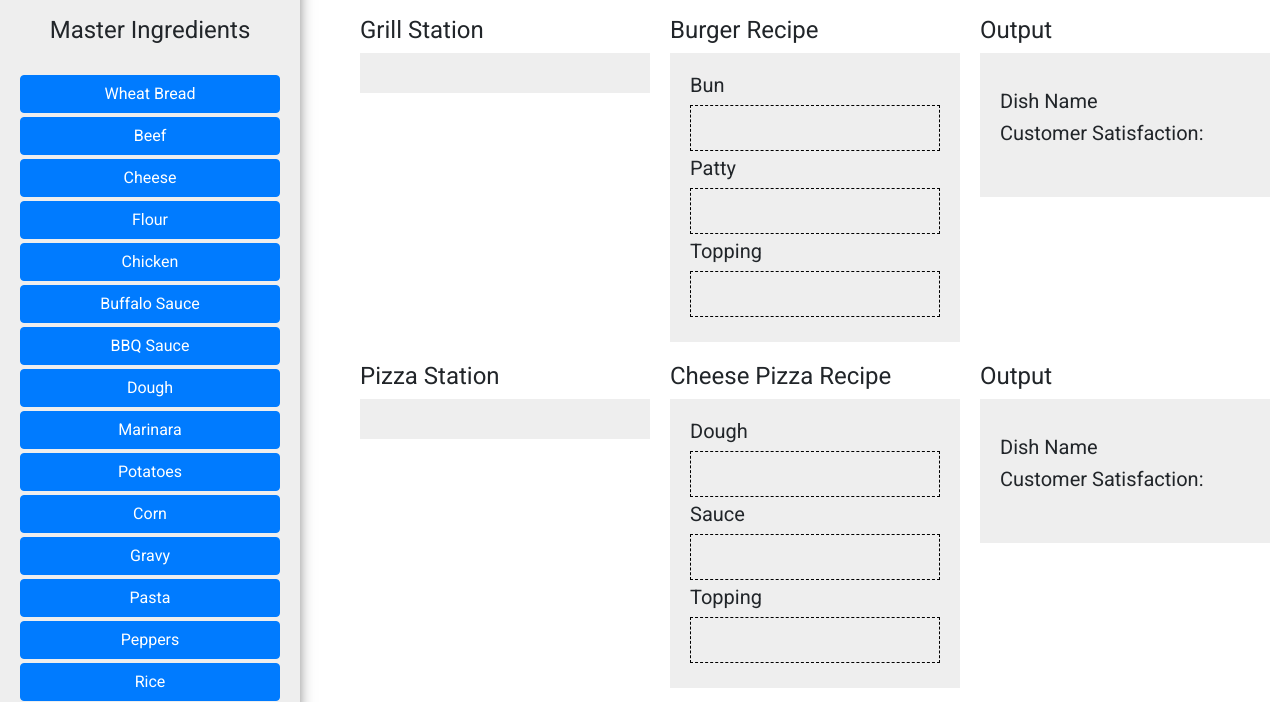
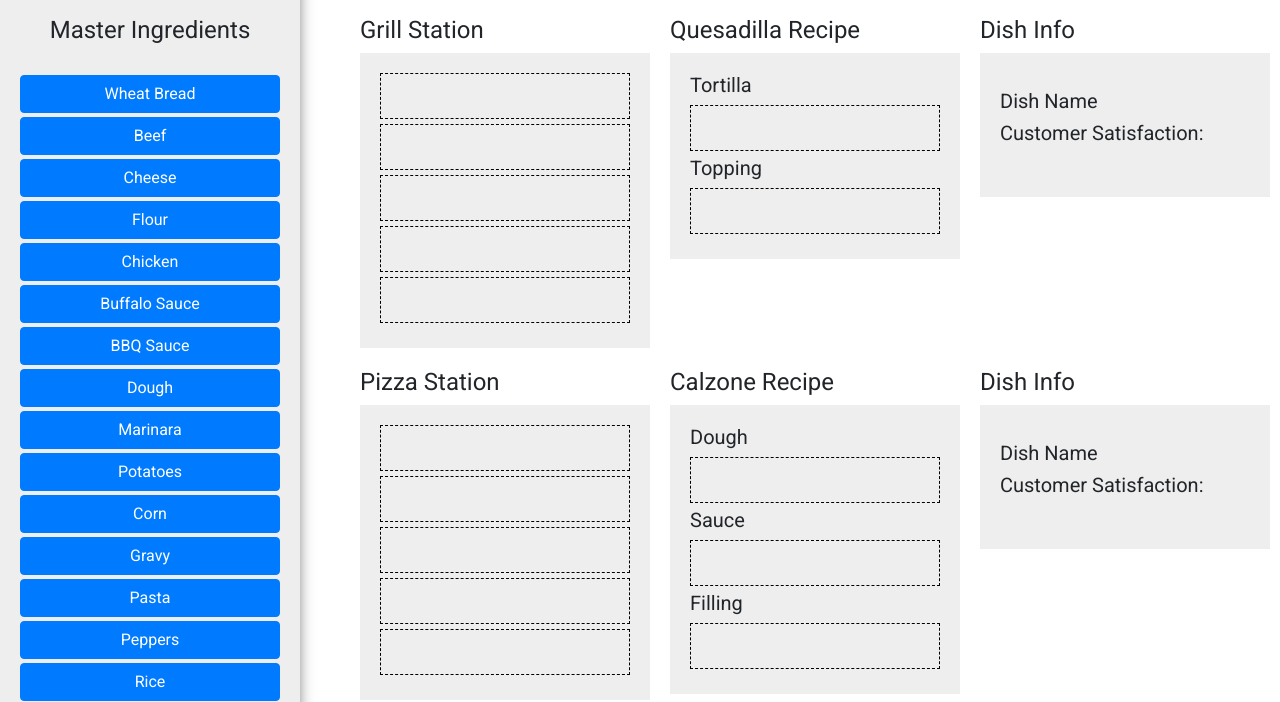
Before and after one commit to RebelScrum2018/SodexoSimulator, a website: page index.html in a window 1280 px wide. Shown: the part 84-786 px from the top of the page. Drawn offline with nearby package versions, Linux system fonts and the light colour scheme.

Commit message:
Added empty sections in ingredients

```diff
--- a/index.html
+++ b/index.html
@@ -25,8 +25,7 @@
     </div>
 
     <div class="content">
-        <div class="stations">
-        </div>
+        <div class="stations"></div>
     </div>
     <script
     src="https://code.jquery.com/jquery-3.3.1.min.js"
@@ -58,8 +57,9 @@
             $.getJSON("js/recipeData.json", function(data) {
                 $.each(data["recipeLists"], function(key, val) {
                     var name = getStationNameFromId(key)
+                    var count = getRecipeIndex(val)
                     $.each(val, function(key, val) {
-                        generateStationWithRecipe(name, val[0]);
+                        generateStationWithRecipe(name, val[count]);
                     });
                 });
             });
@@ -69,14 +69,26 @@
             var stationId = "station" + guid();
             $(".stations").append("<div id='" + stationId + "' class='station'></div>");
             $("#" + stationId).append('<div class="station-content"><h4>' + name + '</h4><div class="ingredients" ondrop="drop(event)" ondragover="allowDrop(event)"></div></div>');
+            for (var i = 0; i < 5; i++) {
+                $("#" + stationId).find(".ingredients").append('<div class="recipe-ingredient" ondrop="drop(event)" ondragover="allowDrop(event)"></div>');
+            }
             $("#" + stationId).append('<div class="station-content"><h4>' + recipe.recipeName + ' Recipe</h4><div class="recipe-container"></div></div>');
             //$("#" + stationId).find("recipe-container")
             $.each(recipe.parts, function(key, val) {
-                console.log(val);
                 $("#" + stationId).find(".recipe-container").append('<h5>' + val.name + '</h5>');
                 $("#" + stationId).find(".recipe-container").append('<div id="part' + guid() + '" class="recipe-ingredient" ondrop="drop(event)" ondragover="allowDrop(event)"></div>');
             });
-            $("#" + stationId).append('<div class="station-content"><h4>Output</h4><div class="recipe-container"><h5 id="day"></h5><h5 id="meal"></h5><h5 id="dishName">Dish Name</h5><h5 id="rating">Customer Satisfaction:</h5><h5 id="healthy"></h5><h5 id="sick"></h5><h5 id="dead"> </h5></div></div>');
+            $("#" + stationId).append('<div class="station-content"><h4>Dish Info</h4><div class="recipe-container"><h5 id="day"></h5><h5 id="meal"></h5><h5 id="dishName">Dish Name</h5><h5 id="rating">Customer Satisfaction:</h5><h5 id="healthy"></h5><h5 id="sick"></h5><h5 id="dead"> </h5></div></div>');
+        }
+
+        function getRecipeIndex(object) {
+            var count = 0
+            $.each(object, function(key, val) {
+                $.each(val, function(key, val) {
+                    count++
+                });
+            });
+            return Math.floor(Math.random() * count);
         }
 
         function getStationNameFromId(num) {
--- a/resources/scss/app.scss
+++ b/resources/scss/app.scss
@@ -55,6 +55,18 @@ nav {
     }
 }
 
+.recipe-ingredient {
+    display: block;
+    height: 46px;
+    width: 100%;
+    border: 1px dashed black;
+    margin-bottom: 5px;
+
+    .btn {
+        width: 98%;
+    }
+}
+
 .content {
     margin-top: 100px;
     position: relative;
@@ -72,7 +84,7 @@ nav {
 
             .station-content {
                 flex: 1;
-                max-width: 300px;
+                max-width: 400px;
                 margin: 0px 10px;
             }
         }
@@ -84,18 +96,6 @@ nav {
         flex-direction: column;
         background-color: #eee;
         padding: 20px;
-
-        .recipe-ingredient {
-            display: block;
-            height: 46px;
-            width: 100%;
-            border: 1px dashed black;
-            margin-bottom: 5px;
-
-            .btn {
-                width: 98%;
-            }
-        }
     }
 
     .btn {
```
Also changed, not shown: css/app.css.
